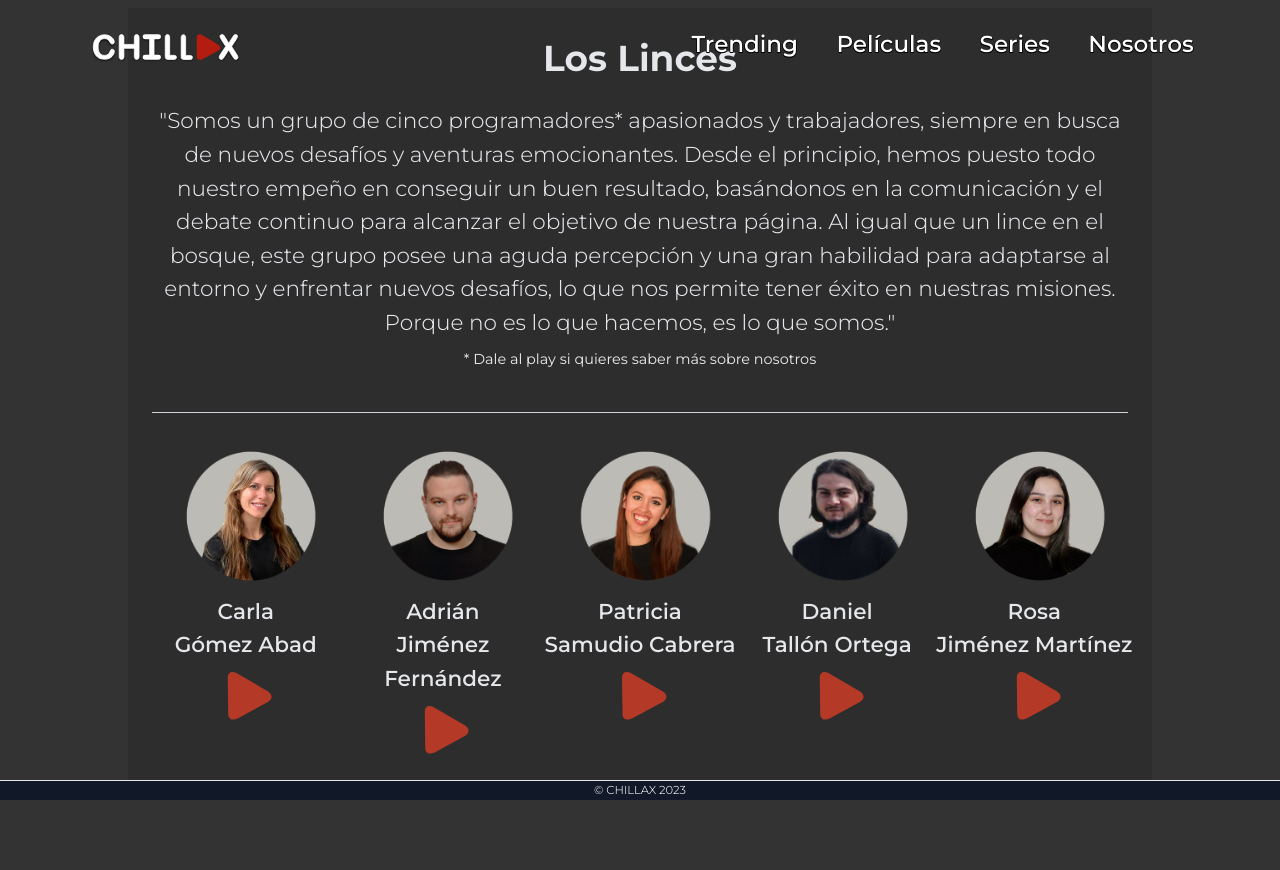
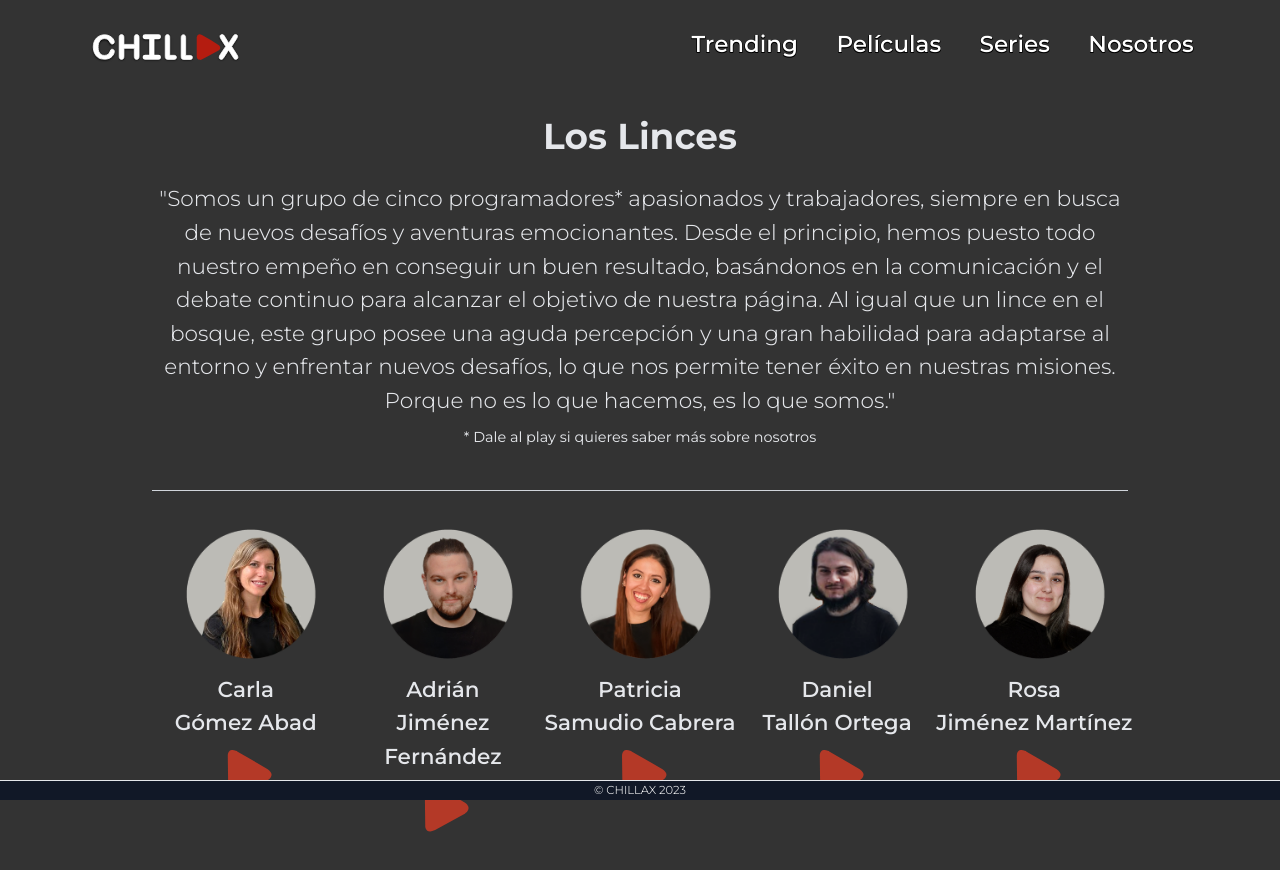
Before and after one commit to NuberuSH/chillax-app, a Vue app: page /about in a window 1280 px wide. Shown: the top 870 px of the page. Before the commit the page ends 800 px from the top, so only its background shows below. Built offline with nearby package versions, Linux system fonts and the light colour scheme.

Commit message:
modified styles about

```diff
--- a/src/views/About.vue
+++ b/src/views/About.vue
@@ -1,29 +1,25 @@
 <template>
   <div>
     <div id="container"
-      class="max-w-screen-7xl flex flex-col w-full h-full bg-web-fondoAbout font-montserrat text-lg font-light text-white mx-auto p-4">
-      <h1 class="block self-center text-3xl font-bold my-2 max-w-max text-gray-200 text-shadow mb-5">Los Linces</h1>
+    class="max-w-screen-7xl flex flex-col w-full h-full font-montserrat text-lg font-light text-white mb-6 p-4 overflow-x-hidden">
+      <h1 class="block self-center text-3xl font-bold mb-5 mt-20 max-w-max text-gray-200 text-shadow ">Los Linces</h1>
       <p class="text-center text-gray-200 text-shadow text-base lg:text-lg mb-5">"Somos un grupo de cinco
         programadores* apasionados y trabajadores, siempre en busca de nuevos desafíos y aventuras
         emocionantes. Desde el principio, hemos puesto todo nuestro empeño en conseguir un buen resultado,
-        basándonos en
-        la comunicación y el debate continuo para alcanzar el objetivo de nuestra página. Al igual que un lince en
-        el
-        bosque, este grupo posee una aguda percepción y una gran habilidad para adaptarse al entorno y enfrentar
-        nuevos
-        desafíos, lo que nos permite tener éxito en nuestras misiones. Porque no es lo que hacemos, es lo que
-        somos."
+        basándonos en la comunicación y el debate continuo para alcanzar el objetivo de nuestra página. Al igual
+        que un lince en el bosque, este grupo posee una aguda percepción y una gran habilidad para adaptarse al
+        entorno y enfrentar nuevos desafíos, lo que nos permite tener éxito en nuestras misiones.
+         Porque no es lo que hacemos, es lo que somos."
         <br> <strong class="text-xs">* Dale al play si quieres saber más sobre nosotros</strong>
       </p>
       <hr class="mx-1 my-3 border-gray-300">
-
       <div class="grid md:grid-cols-5 gap-30 mt-25 font-semibold text-center grid-cols-2 text-gray-200 self-center">
         <figure v-for="(member, index) in members" :key="member.name">
           <img :class="'img' + (index + 1)" :src="'/images/profilepic/' + member.image" :alt="member.name">
           <figcaption>{{ member.name }} <br> {{ member.surname }}
             <div class="additional-content">
-              <button class="hover:green-500" @click="seeMoreButton(index)">
-                <img class="hover:rotate-90 delay-200 duration-300 h-14 w-14 " src="/images/logo/play.svg" alt="Ver mÃ¡s">
+              <button class="hover:rotate-90 duration-300" @click="seeMoreButton(index)">
+                <img class=" h-14 w-14 " src="/images/logo/play.svg" alt="Ver más">
               </button>
               <div class=" text-adittional " v-show="member.showText" ref="moreText">
                 <p class="text-xm font-light text-white mx-2 p-2">{{ member.description }}</p>
@@ -101,10 +97,6 @@ export default {
 };
 </script>
 
-<style lang="css" scoped>
-#container {
-  width: 100%;
-  margin: 0 auto;
-  background-color: rgb(45, 45, 45);
-}
+<style>
+
 </style>
```
